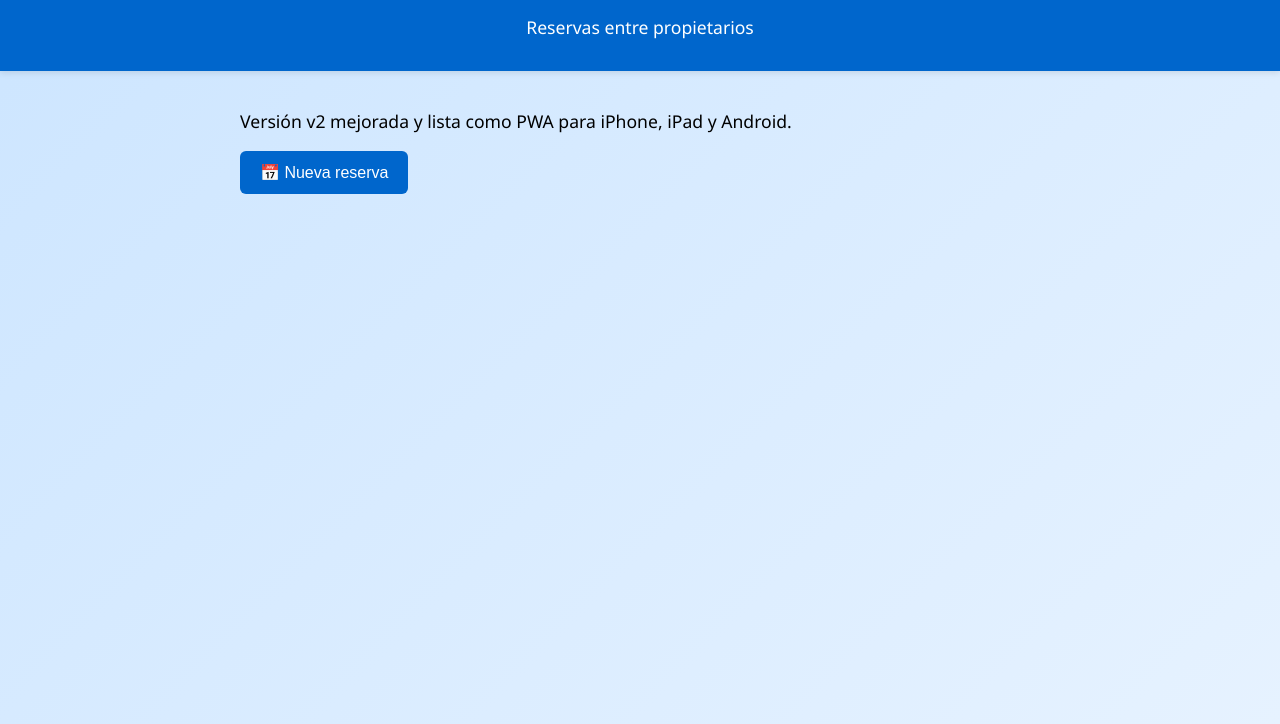
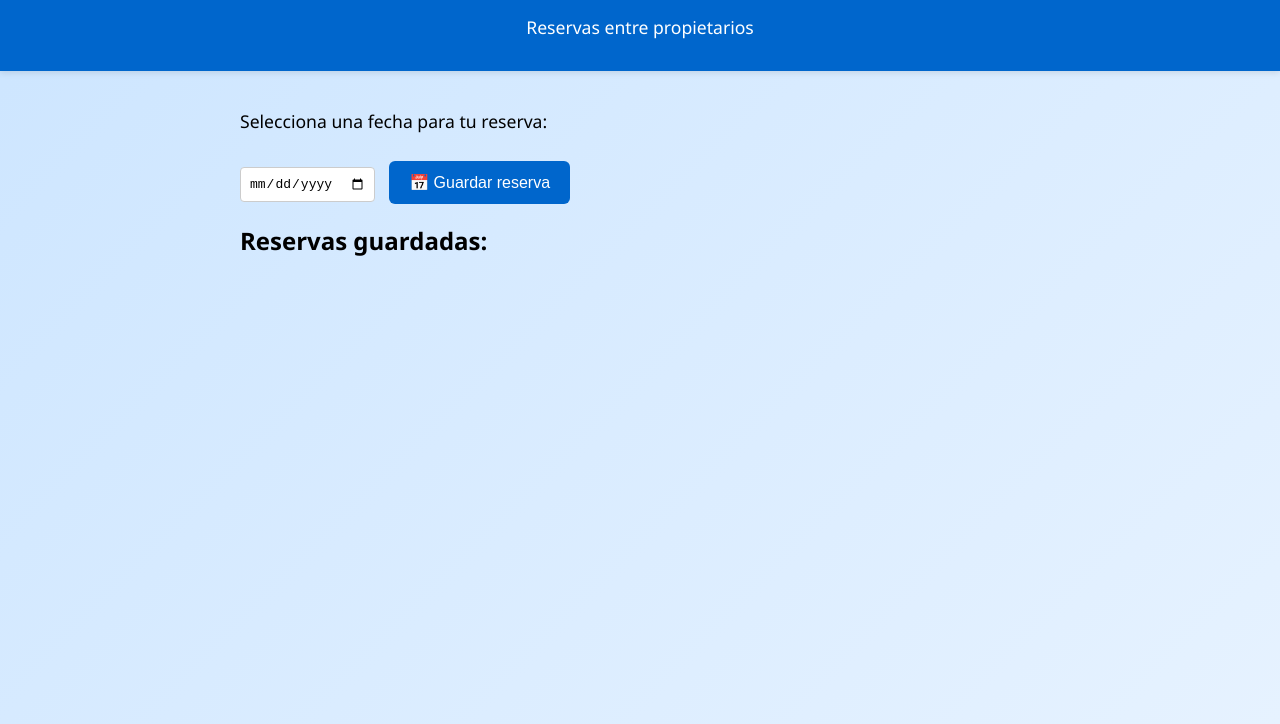
Before and after one commit to Arjica2025/Le-Bateau, a plain HTML site: page index.html in a window 1280 px wide. Shown: the part 76-800 px from the top of the page. Drawn offline with Linux system fonts and the light colour scheme.

Commit message:
final calendario

```diff
--- a/app.js
+++ b/app.js
@@ -1,3 +1,29 @@
+
 document.addEventListener('DOMContentLoaded', () => {
-  console.log('Le Bateau - App iniciada con diseño bonito');
+  const lista = document.getElementById('listaReservas');
+  const reservas = JSON.parse(localStorage.getItem('reservas') || '[]');
+  reservas.forEach(fecha => {
+    const li = document.createElement('li');
+    li.textContent = fecha;
+    lista.appendChild(li);
+  });
 });
+
+function guardarReserva() {
+  const fecha = document.getElementById('fechaReserva').value;
+  if (!fecha) {
+    alert('Por favor selecciona una fecha');
+    return;
+  }
+  const reservas = JSON.parse(localStorage.getItem('reservas') || '[]');
+  if (reservas.includes(fecha)) {
+    alert('Esta fecha ya está reservada');
+    return;
+  }
+  reservas.push(fecha);
+  localStorage.setItem('reservas', JSON.stringify(reservas));
+  const li = document.createElement('li');
+  li.textContent = fecha;
+  document.getElementById('listaReservas').appendChild(li);
+  alert('Reserva guardada');
+}
--- a/index.html
+++ b/index.html
@@ -16,8 +16,11 @@
     <p>Reservas entre propietarios</p>
   </header>
   <main>
-    <p>Versión v2 mejorada y lista como PWA para iPhone, iPad y Android.</p>
-    <button onclick="alert('Aquí irá el sistema de reservas')">📅 Nueva reserva</button>
+    <p>Selecciona una fecha para tu reserva:</p>
+    <input type="date" id="fechaReserva" />
+    <button onclick="guardarReserva()">📅 Guardar reserva</button>
+    <h2>Reservas guardadas:</h2>
+    <ul id="listaReservas"></ul>
   </main>
   <script src="app.js"></script>
   <script>
--- a/style.css
+++ b/style.css
@@ -8,7 +8,6 @@ body {
   display: flex;
   flex-direction: column;
   align-items: center;
-  justify-content: flex-start;
 }
 
 header {
@@ -45,8 +44,17 @@ button {
   border-radius: 6px;
   cursor: pointer;
   transition: background-color 0.3s ease;
+  margin-top: 10px;
 }
 
 button:hover {
   background-color: #004c99;
 }
+
+input[type="date"] {
+  padding: 8px;
+  font-size: 1em;
+  border-radius: 4px;
+  border: 1px solid #ccc;
+  margin-right: 10px;
+}
```
